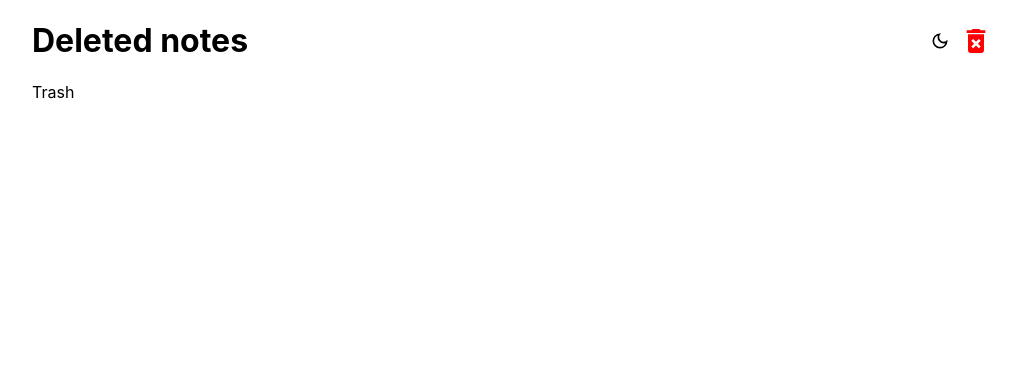
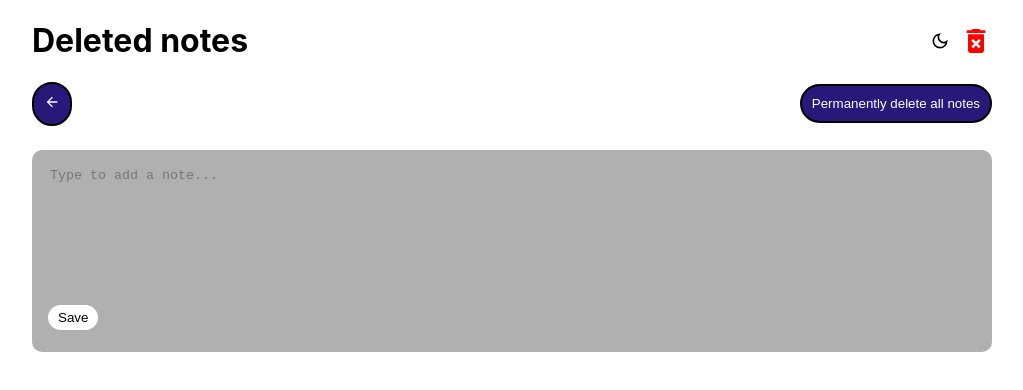
Before and after one commit to micadecolonia/coding-challenge, a React (Create React App) app: page /trash in a window 1280 px wide. Shown: the top 390 px of the page, without its empty margins (128-1151 px from the left). Built offline with nearby package versions, Linux system fonts and the light colour scheme.

Commit message:
Trash.js filled

```diff
--- a/src/pages/Trash.js
+++ b/src/pages/Trash.js
@@ -1,8 +1,56 @@
-import React from 'react';
+import { useSelector, useDispatch } from 'react-redux';
+import { Link } from 'react-router-dom';
+import { MdOutlineArrowBack } from 'react-icons/md';
+import NotesList from '../components/NotesList';
+import { addToTrash, removeFromTrash, removeAllTrash } from '../store/trashSlice';
+import { addNote } from '../store/notesSlice';
 
 function Trash() {
+  const { trash } = useSelector((state) => state.trash);
+  const dispatch = useDispatch();
+
+  const addToT = (note) => {
+    dispatch(addToTrash(note));
+  };
+
+  // TODO Call this function on click icon restore.
+  const removeFromT = (note) => {
+    // TODO add note to the Notes Array
+    dispatch(addNote(note));
+    // TODO delete note from trash array
+    dispatch(removeFromTrash(note));
+  };
+
+  const removeAllT = () => {
+    dispatch(removeAllTrash());
+  };
+
   return (
-    <div>Trash</div>
+    <>
+      <div className="control-btns">
+        <Link to="/" className="back-lnk">
+          <MdOutlineArrowBack />
+        </Link>
+        <button type="button" id="delete-all-btn" onClick={removeAllT}>
+          Permanently delete all notes
+        </button>
+      </div>
+      <NotesList
+        notes={trash}
+        handleAddToTrash={addToT}
+        handleAddNote={() => () => {}}
+        handleEditNote={() => () => {}}
+        handleDeleteNote={() => () => {}}
+        handleRemoveFromTrash={removeFromT}
+        handleRemoveAllTrash={removeAllT}
+        isEdit={false}
+        // eslint-disable-next-line react/jsx-boolean-value
+        isDelete={true}
+        handleIsEdit={() => () => {}}
+      />
+
+    </>
+
   );
 }
 
```
